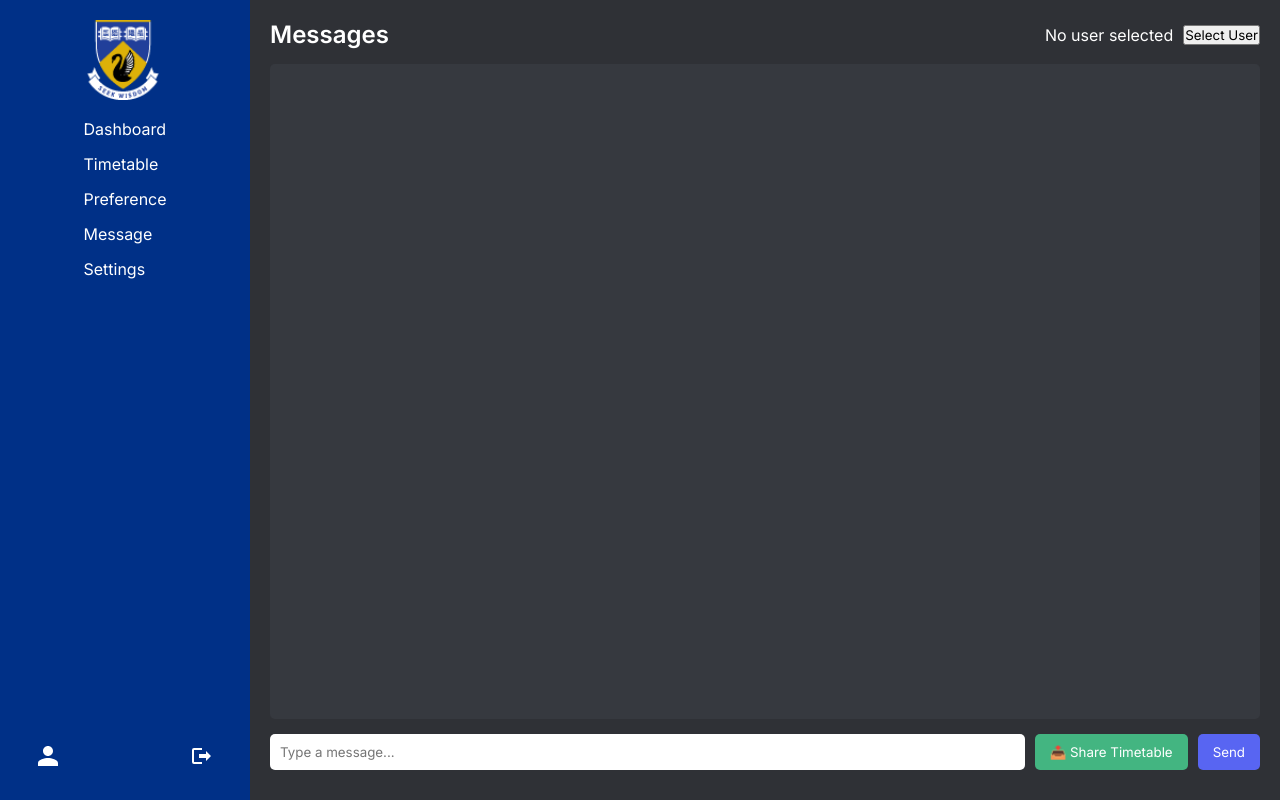
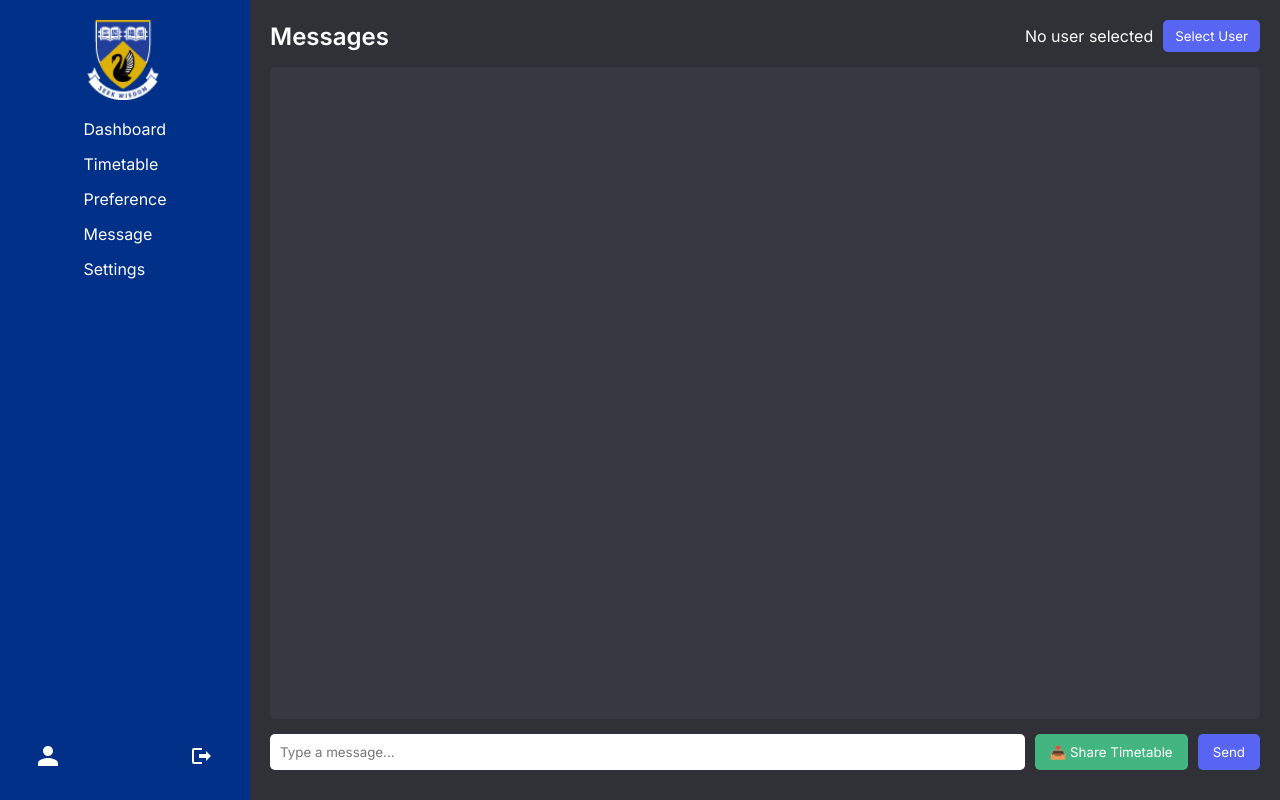
Before and after one commit to Liujialin0820/CITS5505, a Flask app: template templates/front/message.html in a window 1280 px wide. Run offline with Flask 3, Linux system fonts and the light colour scheme; the template is opened without the code that fills it, so the values that code supplies are empty.

Commit message:
button update

```diff
--- a/static/front/css/message.css
+++ b/static/front/css/message.css
@@ -125,3 +125,24 @@ cursor: pointer;
 #share-timetable-btn {
 background-color: #43b581;
 }
+
+.chat-controls button,
+.user-popup button {
+  background-color: #5865f2;
+  color: white;
+  border: none;
+  border-radius: 5px;
+  padding: 8px 12px;
+  cursor: pointer;
+  font-weight: 500;
+}
+
+.user-popup button {
+  margin-top: 12px;
+  width: 100%;
+  background-color: #4f545c;
+}
+
+.user-popup button:hover {
+  background-color: #5865f2;
+}
--- a/static/front/js/message.js
+++ b/static/front/js/message.js
@@ -83,6 +83,9 @@ $(function () {
     openUserSelector();
   });
 
+  $("#close-user-popup").click(function () {
+    $("#user-selector").hide();
+  });
 
 
   $("#message-form").submit(function (e) {
--- a/templates/front/message.html
+++ b/templates/front/message.html
@@ -20,7 +20,7 @@ Messages
     <div class="user-popup-inner">
       <h4>Select a user to chat</h4>
       <ul id="user-list"></ul>
-      <button onclick="document.getElementById('user-selector').classList.add('hidden')">Close</button>
+      <button id="close-user-popup">Close</button>
     </div>
   </div>
 
```
